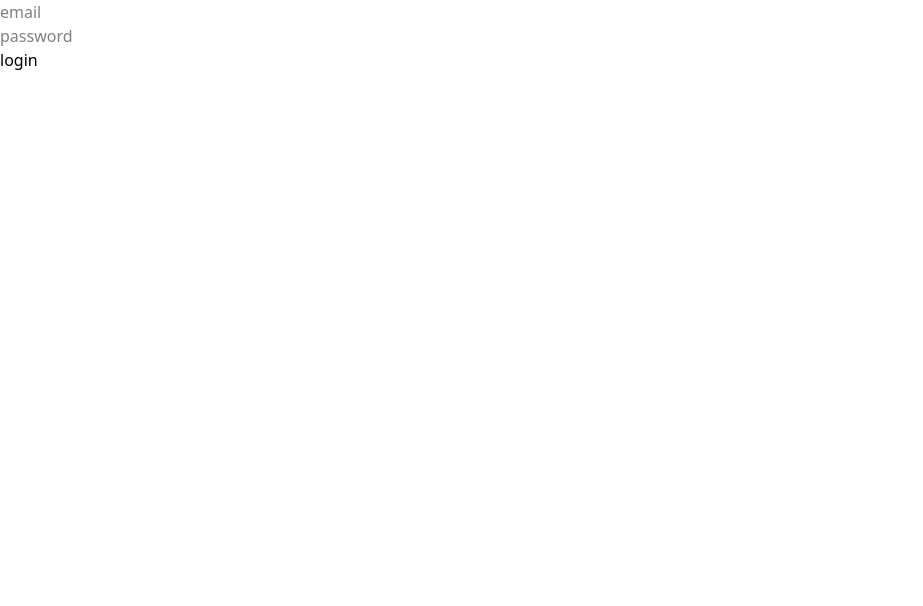
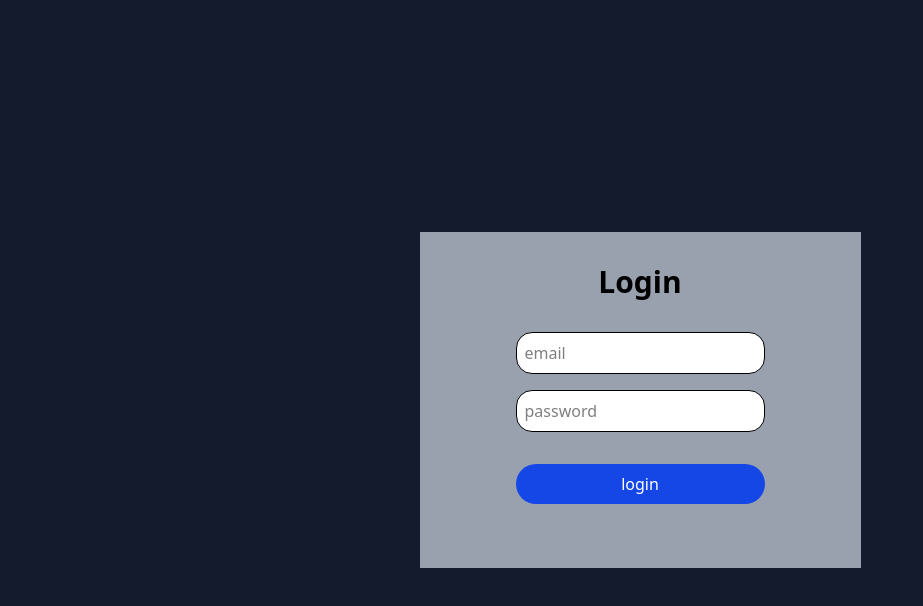
Before and after one commit to mearegteferi/waste-management, a React (Vite) app in the folder frontend/official-dashboard/: page / in a window 1280 px wide. Shown: the top 606 px of the page, without its empty margins (0-923 px from the left). Built offline with nearby package versions, Linux system fonts and the light colour scheme.

Commit message:
installed redux for state management, react-redux to communicate with the redux, and edited the store by creating a store using redux toolkit, finally changed the name of authSlice to usersReducer

```diff
--- a/frontend/official-dashboard/package.json
+++ b/frontend/official-dashboard/package.json
@@ -10,10 +10,12 @@
     "preview": "vite preview"
   },
   "dependencies": {
+    "@reduxjs/toolkit": "^2.7.0",
     "@tailwindcss/vite": "^4.1.4",
     "react": "^19.0.0",
     "react-dom": "^19.0.0",
     "react-hook-form": "^7.56.1",
+    "react-redux": "^9.2.0",
     "react-router": "^7.5.2",
     "tailwindcss": "^4.1.4"
   },
--- a/frontend/official-dashboard/src/components/Login.jsx
+++ b/frontend/official-dashboard/src/components/Login.jsx
@@ -14,8 +14,12 @@ function Login() {
   };
 
   return (
-    <form onSubmit={handleSubmit(onSubmit())} className="" noValidate>
-
+    <div className="flex items-center justify-center h-screen bg-[#141b2d]">
+      <div className="flex flex-col bg-gray-400 px-24 pb-16">
+        <h1 className="self-center p-8 font-sans font-semibold text-3xl">
+          Login
+        </h1>
+        <form onSubmit={handleSubmit(onSubmit())} className="flex flex-col gap-4" noValidate>
           <div>
             <input
               type="email"
@@ -24,13 +28,14 @@ function Login() {
                 required: "email is required",
                 pattern: {
                   value: /^[^\s@]+@[^\s@]+\.[^\s@]+$/,
-            message: 'invalid email'
-          }
-        }
+                  message: "invalid email",
+                },
+              })}
+              className="bg-white border border-black p-2 rounded-2xl"
+            />
+            {errors.email && (
+              <p className="text-red-600">{errors.email.message}</p>
             )}
-        className=""
-      />
-      {errors.email && <p>{errors.email.message}</p>}
           </div>
 
           <div>
@@ -44,14 +49,18 @@ function Login() {
                   message: "password must be at least 6 characters",
                 },
               })}
-          className=""
+              className="bg-white border border-black p-2 rounded-2xl"
             />
-        {errors.password && <p>{errors.password.message}</p>}
+            {errors.password && (
+              <p className="text-red-600">{errors.password.message}</p>
+            )}
           </div>
-      <button type="submit" className="">
+          <button type="submit" className="bg-blue-700 text-white font-sans rounded-full px-4 py-2 mt-4">
             login
           </button>
         </form>
+      </div>
+    </div>
   );
 }
 
--- /dev/null
+++ b/frontend/official-dashboard/src/store.js
@@ -0,0 +1,8 @@
+import { configureStore } from "@reduxjs/toolkit";
+import usersReducer from "./state/reducers";
+
+const store = configureStore({
+  reducer: usersReducer,
+});
+
+export default store;
--- a/frontend/official-dashboard/store.js
+++ /dev/null
@@ -1,8 +0,0 @@
-import { configureStore } from '@reduxjs/toolkit';
-import authReducer from './state/reducers';
-
-const store = configureStore({
-  reducer: authReducer
-});
-
-export default store;
```
Also changed, not shown: frontend/official-dashboard/src/state/reducers/authSlice.js (added), frontend/official-dashboard/src/state/reducers/usersReducer.js (added), 1 other file (tests, documents, lock files or other folders). Lines whose indentation alone changed are shown as unchanged.
